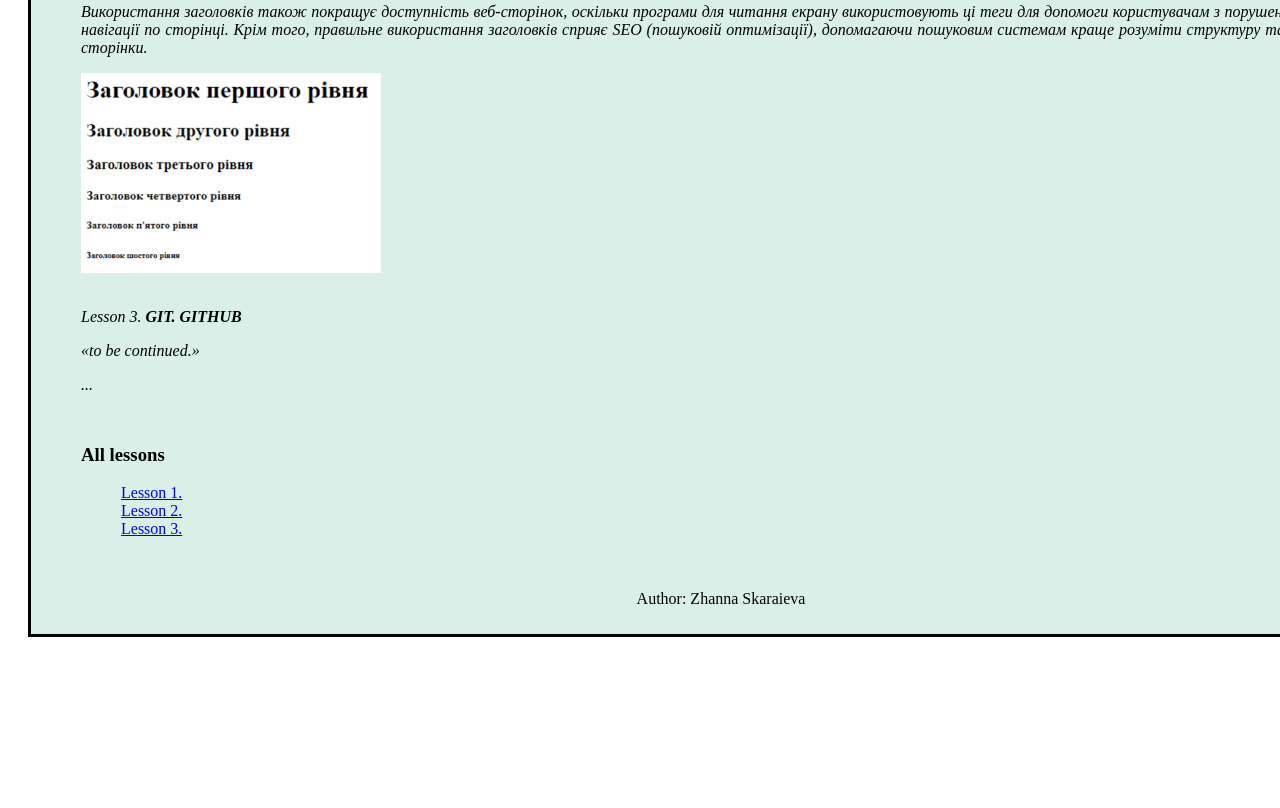
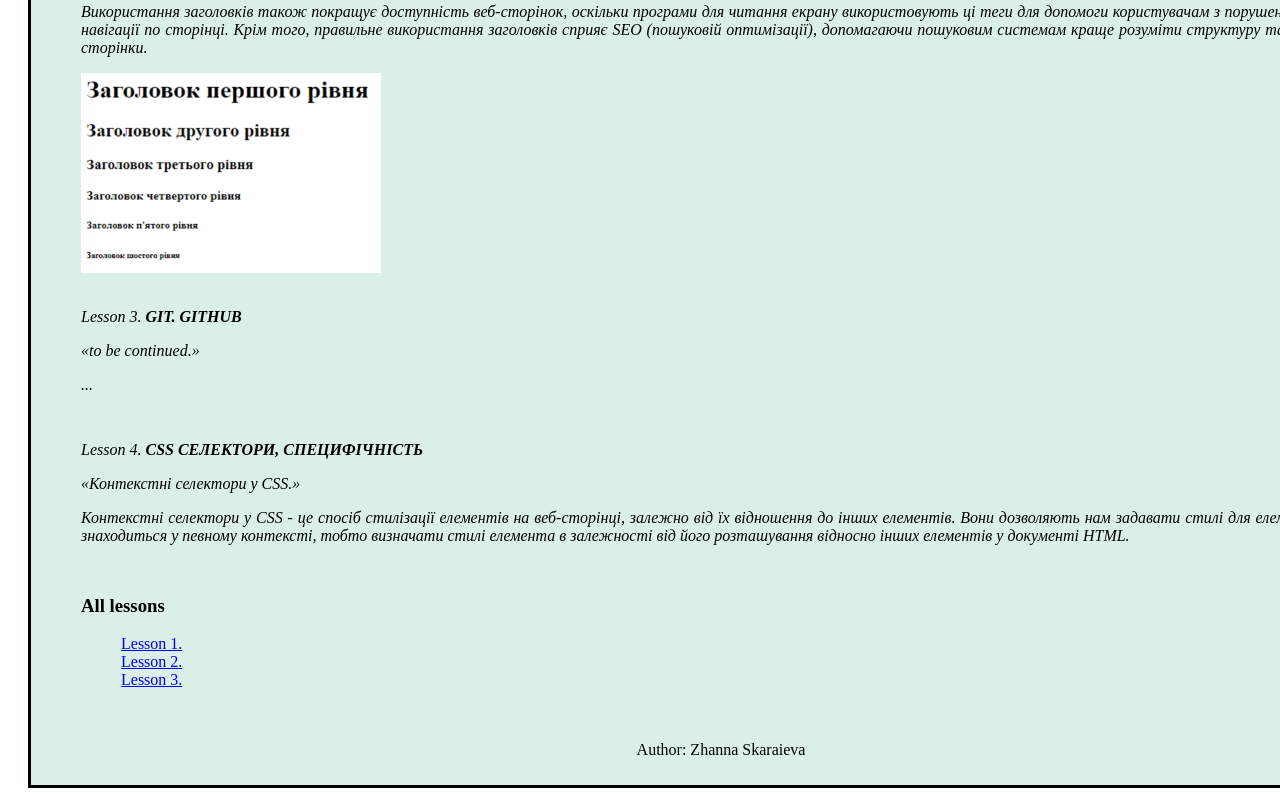
Before and after one commit to ZhannaSkaraieva/Fullstack, a plain HTML site: page pages/articles.html in a window 1280 px wide. Shown: the part 1063-1871 px from the top of the page. Before the commit the page ends 1720 px from the top, so only its background shows below. Drawn offline with Linux system fonts and the light colour scheme.

Commit message:
add branch_articles_1.0

```diff
--- a/pages/articles.html
+++ b/pages/articles.html
@@ -122,6 +122,18 @@
         <p>...</p>
       </div>
 
+      <div class="text-articles-page3">
+        <p id="Lesson4">Lesson 4. <b>CSS СЕЛЕКТОРИ, СПЕЦИФІЧНІСТЬ</b></p>
+        <p>&laquo;<i>Контекстні селектори у CSS.</i>&raquo;</p>
+        <p>
+          Контекстні селектори у CSS - це спосіб стилізації елементів на
+          веб-сторінці, залежно від їх відношення до інших елементів. Вони
+          дозволяють нам задавати стилі для елемента, який знаходиться у певному
+          контексті, тобто визначати стилі елемента в залежності від його
+          розташування відносно інших елементів у документі HTML.
+        </p>
+      </div>
+
       <!--List lessons-->
 
       <div class="List-lessons">
```
